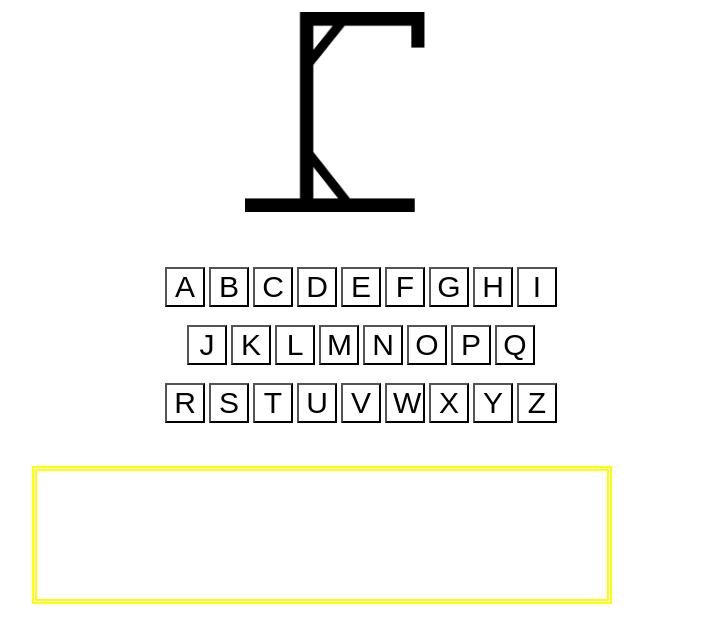
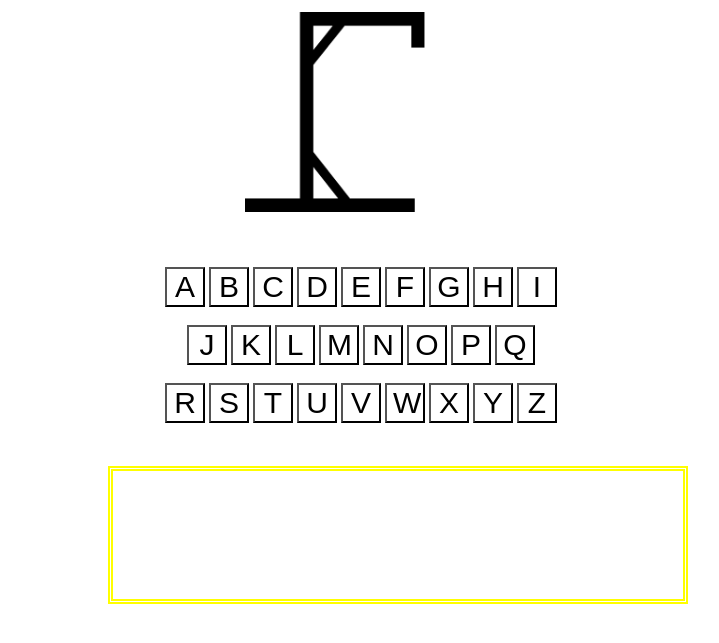
Before and after one commit to Leo2010github/Hangman, a plain HTML site: page Hangman.html in a window 1280 px wide. Shown: the part 125-768 px from the top of the page, without its empty margins (279-998 px from the left). Drawn offline with Linux system fonts and the light colour scheme.

Commit message:
Add files via upload

```diff
--- a/Hangman.css
+++ b/Hangman.css
@@ -9,7 +9,7 @@ body{
     border-style: double;
     border-color: yellow;
     width: 570px;
-    margin-left: 24%;
+    margin-left: 30%;
     height: 128px;
 }
 .HEJEt{
```
Also changed, not shown: Hangman.js (+0 -7 lines).
